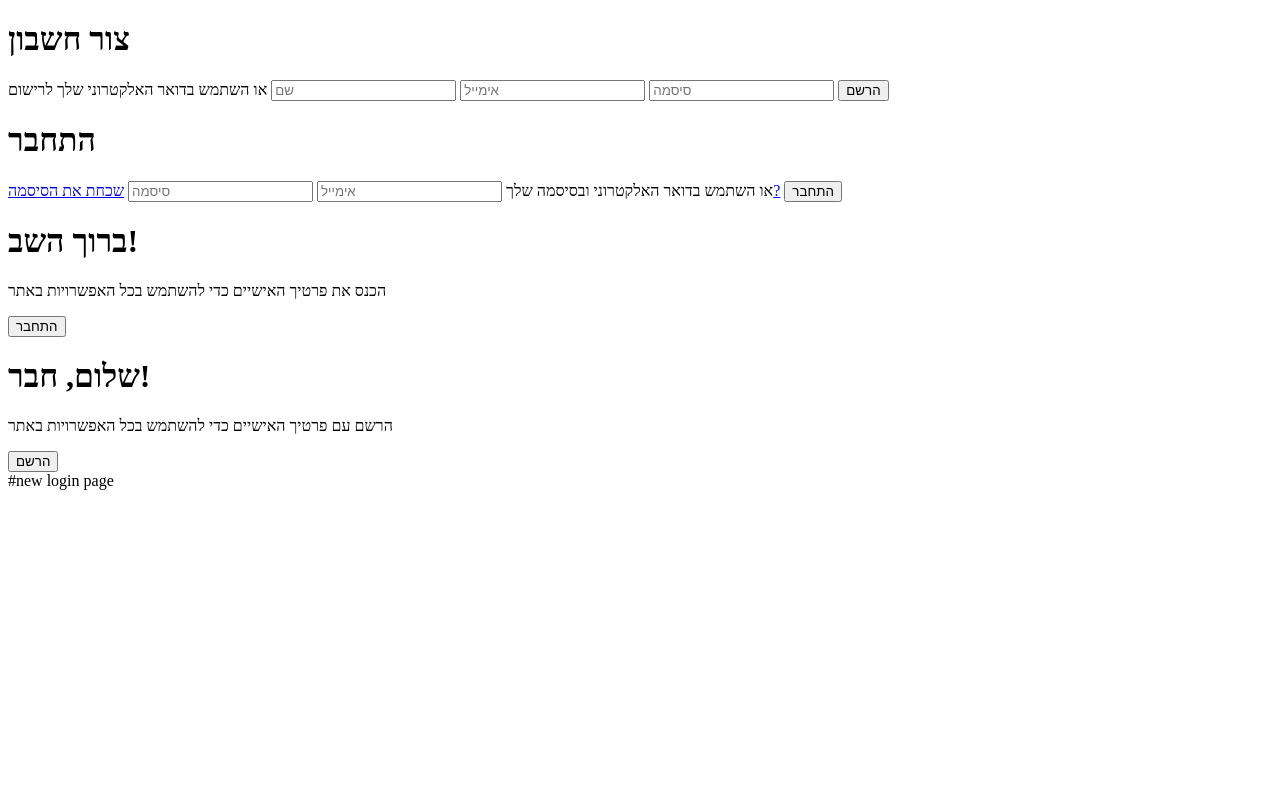
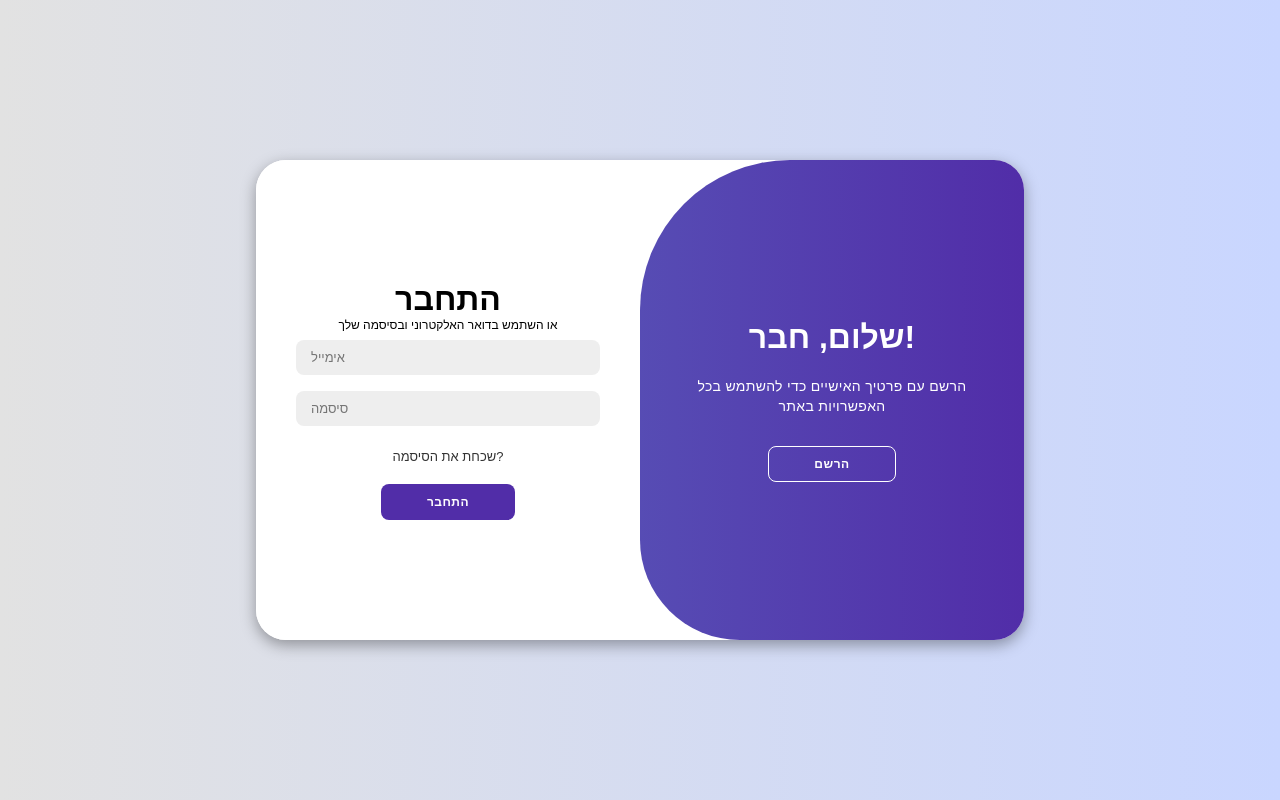
Before and after one commit to snirpi123456/grope-25, a plain HTML site: page login.html in a window 1280 px wide. Drawn offline with Linux system fonts and the light colour scheme; a script that the page names is missing.

Commit message:
add the script of the login page

```diff
--- /dev/null
+++ b/homepage.html
@@ -0,0 +1,40 @@
+<!DOCTYPE html>
+<html lang="he">
+
+<head>
+    <meta charset="UTF-8">
+    <meta name="viewport" content="width=device-width, initial-scale=1.0">
+    <title>עמוד קטגוריות</title>
+    <link rel="stylesheet" href="style.css">
+</head>
+
+<body>
+
+    <div id="menu-toggle" onclick="toggleMenu()">☰</div>
+    <nav id="sidebar">
+        <a href="#" class="closebtn" onclick="toggleMenu()">×</a>
+        <a href="#">מיסים</a>
+        <a href="#">דיור</a>
+        <a href="#">תעסוקה</a>
+    </nav>
+
+    <div id="content">
+        <!-- הוסף כאן תוכן אתר -->
+    </div>
+
+
+    <script>
+        function toggleMenu() {
+            var sidebar = document.getElementById("sidebar");
+            if (sidebar.style.width === "250px") {
+                sidebar.style.width = "0";
+            } else {
+                sidebar.style.width = "250px";
+            }
+        }
+    </script>
+
+
+</body>
+
+</html>
--- a/login.html
+++ b/login.html
@@ -4,7 +4,7 @@
 <head>
     <meta charset="UTF-8">
     <meta name="viewport" content="width=device-width, initial-scale=1.0">
-    <link rel="stylesheet" href="style.css">
+    <link rel="stylesheet" href="style login page.css">
     <title>דף התחברות </title>
     <title>The Right To Know The Right To Be</title>
 </head>
@@ -52,4 +52,3 @@
 </body>
 
 </html>
-#new login page
--- /dev/null
+++ b/script.js
@@ -0,0 +1,11 @@
+const container = document.getElementById('container');
+const registerBtn = document.getElementById('register');
+const loginBtn = document.getElementById('login');
+
+registerBtn.addEventListener('click', () => {
+    container.classList.add("active");
+});
+
+loginBtn.addEventListener('click', () => {
+    container.classList.remove("active");
+});
--- /dev/null
+++ b/style login page.css
@@ -0,0 +1,233 @@
+
+*{
+    margin: 0;
+    padding: 0;
+    box-sizing: border-box;
+    font-family: 'Montserrat', sans-serif;
+}
+
+body{
+    background-color: #c9d6ff;
+    background: linear-gradient(to right, #e2e2e2, #c9d6ff);
+    display: flex;
+    align-items: center;
+    justify-content: center;
+    flex-direction: column;
+    height: 100vh;
+}
+
+.container{
+    background-color: #fff;
+    border-radius: 30px;
+    box-shadow: 0 5px 15px rgba(0, 0, 0, 0.35);
+    position: relative;
+    overflow: hidden;
+    width: 768px;
+    max-width: 100%;
+    min-height: 480px;
+}
+
+.container p{
+    font-size: 14px;
+    line-height: 20px;
+    letter-spacing: 0.3px;
+    margin: 20px 0;
+}
+
+.container span{
+    font-size: 12px;
+}
+
+.container a{
+    color: #333;
+    font-size: 13px;
+    text-decoration: none;
+    margin: 15px 0 10px;
+}
+
+.container button{
+    background-color: #512da8;
+    color: #fff;
+    font-size: 12px;
+    padding: 10px 45px;
+    border: 1px solid transparent;
+    border-radius: 8px;
+    font-weight: 600;
+    letter-spacing: 0.5px;
+    text-transform: uppercase;
+    margin-top: 10px;
+    cursor: pointer;
+}
+
+.container button.hidden{
+    background-color: transparent;
+    border-color: #fff;
+}
+
+.container form{
+    background-color: #fff;
+    display: flex;
+    align-items: center;
+    justify-content: center;
+    flex-direction: column;
+    padding: 0 40px;
+    height: 100%;
+}
+
+.container input{
+    background-color: #eee;
+    border: none;
+    margin: 8px 0;
+    padding: 10px 15px;
+    font-size: 13px;
+    border-radius: 8px;
+    width: 100%;
+    outline: none;
+}
+.user-type {
+    margin: 20px 0;
+}
+
+.user-type h3 {
+    font-size: 16px;
+    margin-bottom: 10px;
+    color: #333;
+}
+
+.user-type div {
+    margin: 5px 0;
+}
+
+
+.user-type input[type="radio"] {
+    -webkit-appearance: none;
+    -moz-appearance: none;
+    appearance: none;
+    display: inline-block;
+    width: 20px;
+    height: 20px;
+    padding: 3px;
+    background-clip: content-box;
+    border: 2px solid #512da8;
+    background-color: #fff;
+    border-radius: 50%;
+}
+
+.user-type input[type="radio"]:checked {
+    background-color: #512da8;
+}
+
+.user-type label {
+    margin-left: 5px;
+    font-size: 13px;
+    color: #333;
+    cursor: pointer;
+}
+
+.form-container{
+    position: absolute;
+    top: 0;
+    height: 100%;
+    transition: all 0.6s ease-in-out;
+}
+
+.sign-in{
+    left: 0;
+    width: 50%;
+    z-index: 2;
+}
+
+.container.active .sign-in{
+    transform: translateX(100%);
+}
+
+.sign-up{
+    left: 0;
+    width: 50%;
+    opacity: 0;
+    z-index: 1;
+}
+
+.container.active .sign-up{
+    transform: translateX(100%);
+    opacity: 1;
+    z-index: 5;
+    animation: move 0.6s;
+}
+
+@keyframes move{
+    0%, 49.99%{
+        opacity: 0;
+        z-index: 1;
+    }
+    50%, 100%{
+        opacity: 1;
+        z-index: 5;
+    }
+}
+
+.toggle-container{
+    position: absolute;
+    top: 0;
+    left: 50%;
+    width: 50%;
+    height: 100%;
+    overflow: hidden;
+    transition: all 0.6s ease-in-out;
+    border-radius: 150px 0 0 100px;
+    z-index: 1000;
+}
+
+.container.active .toggle-container{
+    transform: translateX(-100%);
+    border-radius: 0 150px 100px 0;
+}
+
+.toggle{
+    background-color: #512da8;
+    height: 100%;
+    background: linear-gradient(to right, #5c6bc0, #512da8);
+    color: #fff;
+    position: relative;
+    left: -100%;
+    height: 100%;
+    width: 200%;
+    transform: translateX(0);
+    transition: all 0.6s ease-in-out;
+}
+
+.container.active .toggle{
+    transform: translateX(50%);
+}
+
+.toggle-panel{
+    position: absolute;
+    width: 50%;
+    height: 100%;
+    display: flex;
+    align-items: center;
+    justify-content: center;
+    flex-direction: column;
+    padding: 0 30px;
+    text-align: center;
+    top: 0;
+    transform: translateX(0);
+    transition: all 0.6s ease-in-out;
+}
+
+.toggle-left{
+    transform: translateX(-200%);
+}
+
+.container.active .toggle-left{
+    transform: translateX(0);
+}
+
+.toggle-right{
+    right: 0;
+    transform: translateX(0);
+}
+
+.container.active .toggle-right{
+    transform: translateX(200%);
+}
```
